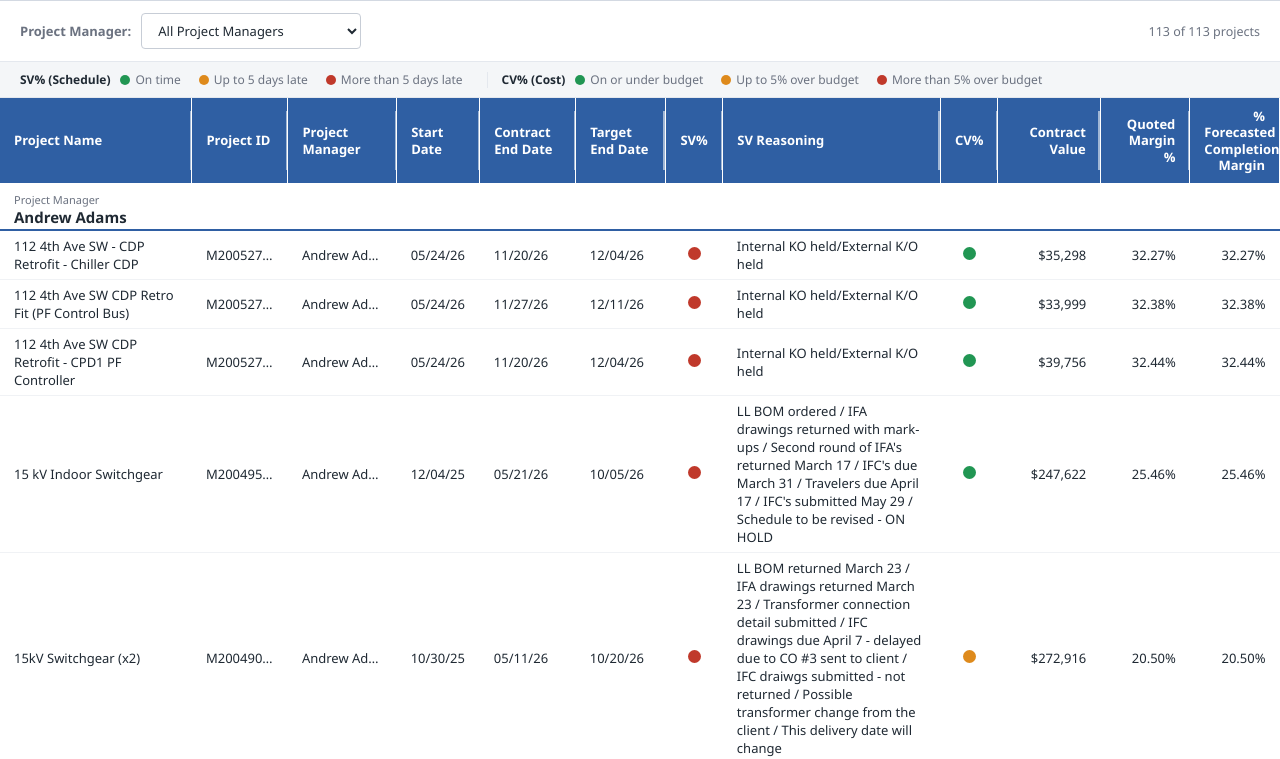
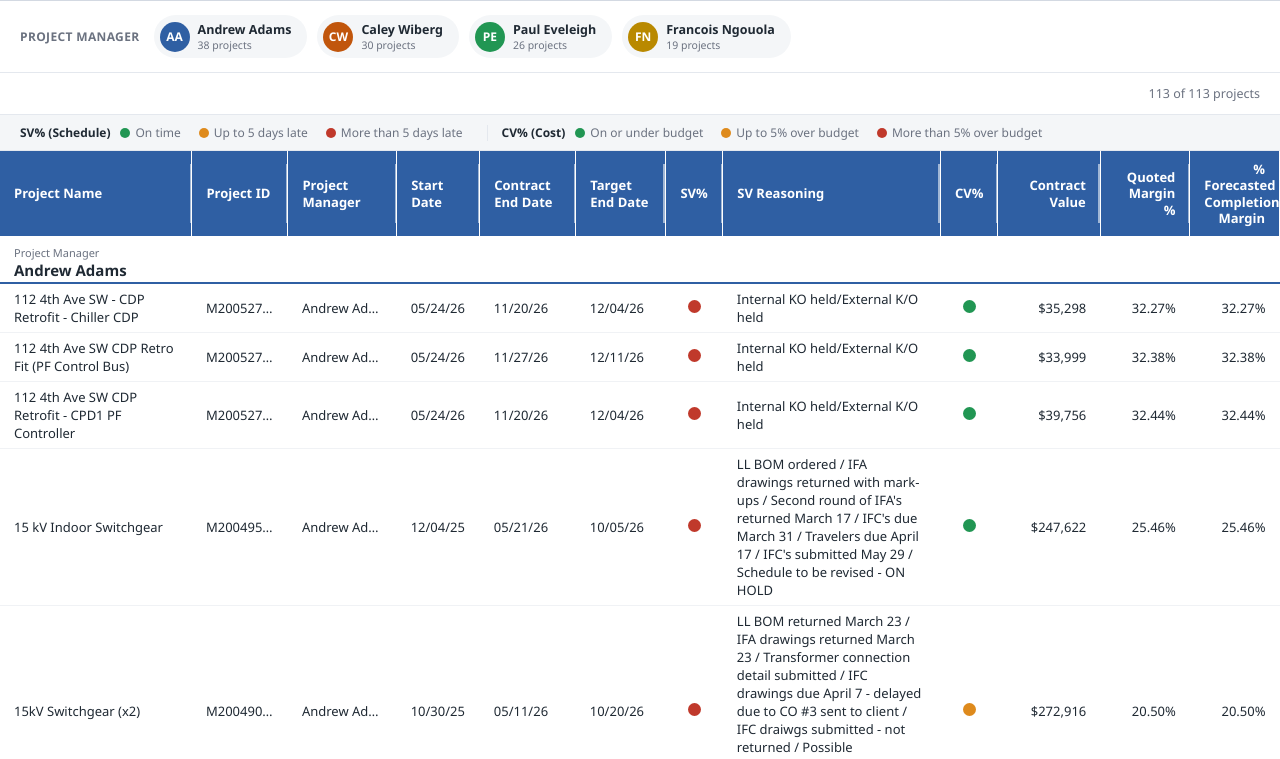
Before and after one commit to mdmit263/dashboard_projects_at_risk, a plain HTML site: page index.html in a window 1280 px wide. Shown: the part 68-827 px from the top of the page. Drawn offline with Linux system fonts and the light colour scheme.

Commit message:
Update index.html

```diff
--- a/index.html
+++ b/index.html
@@ -63,6 +63,27 @@
     font-size: 12.5px;
     color: var(--text-muted);
   }
+
+  .pm-toggle-row { display: flex; align-items: center; gap: 10px; padding: 14px 20px; background: white; border-bottom: 1px solid var(--border); flex-wrap: wrap; }
+  .pm-toggle-label { font-size: 12px; font-weight: 700; color: var(--text-muted); text-transform: uppercase; letter-spacing: 0.03em; margin-right: 4px; }
+  .pm-avatar {
+    display: flex; align-items: center; gap: 8px;
+    border: 2px solid transparent; border-radius: 999px;
+    padding: 4px 14px 4px 4px; cursor: pointer; user-select: none;
+    background: #F4F6F8; transition: all 0.15s;
+  }
+  .pm-avatar:hover { background: #EBF0F7; }
+  .pm-avatar.active { background: white; border-color: var(--pm-color); box-shadow: 0 1px 4px rgba(0,0,0,0.08); }
+  .pm-avatar .circle {
+    width: 30px; height: 30px; border-radius: 50%; background: var(--pm-color);
+    color: white; font-size: 12px; font-weight: 700; display: flex; align-items: center; justify-content: center;
+    flex-shrink: 0;
+  }
+  .pm-avatar .pm-name { font-size: 12.5px; font-weight: 600; color: var(--text); white-space: nowrap; }
+  .pm-avatar .pm-count { font-size: 10.5px; color: var(--text-muted); }
+  .pm-avatar.dimmed { opacity: 0.45; }
+  .pm-toggle-clear { margin-left: auto; font-size: 12px; color: var(--accent); cursor: pointer; font-weight: 600; display: none; }
+  .pm-toggle-clear.show { display: block; }
 
   .legend-bar {
     display: flex;
@@ -224,11 +245,12 @@
 <body>
 <div class="banner"><h1>Projects At Risk</h1></div>
 
+<div class="pm-toggle-row" id="pmToggleRow">
+  <span class="pm-toggle-label">Project Manager</span>
+  <span class="pm-toggle-clear" id="pmClear">Clear selection</span>
+</div>
+
 <div class="toolbar">
-  <label for="pmFilter">Project Manager:</label>
-  <select id="pmFilter">
-    <option value="">All Project Managers</option>
-  </select>
   <span class="count" id="rowCount"></span>
 </div>
 
@@ -281,22 +303,53 @@ function fmtVal(v){ return (v==null || v==='') ? '<span class="empty-val">\u2014
 function dot(color){ return `<span class="risk-dot ${color||'none'}"></span>`; }
 
 const tbody = document.getElementById('matrixBody');
-const pmFilter = document.getElementById('pmFilter');
 const rowCount = document.getElementById('rowCount');
 
-// Populate the dropdown from the data itself, preserving the same PM order already used for grouping
+// Preserve the same PM order already used for grouping
 const pmList = [];
 DATA.forEach(r => { if (!pmList.includes(r.pm)) pmList.push(r.pm); });
-pmList.forEach(pm => {
-  const opt = document.createElement('option');
-  opt.value = pm;
-  opt.textContent = pm;
-  pmFilter.appendChild(opt);
+
+const PM_COLORS = ['#2F5FA3','#C1560C','#219653','#B98900','#8E44AD','#C0392B'];
+const pmColorMap = {};
+pmList.forEach((pm,i)=>{ pmColorMap[pm] = PM_COLORS[i % PM_COLORS.length]; });
+
+function initials(name){
+  return (name||'').split(' ').filter(Boolean).map(w=>w[0]).join('').slice(0,2).toUpperCase();
+}
+
+const selectedPMs = new Set();
+const pmToggleRow = document.getElementById('pmToggleRow');
+pmList.forEach(pm=>{
+  const count = DATA.filter(r=>r.pm===pm).length;
+  const btn = document.createElement('div');
+  btn.className = 'pm-avatar';
+  btn.style.setProperty('--pm-color', pmColorMap[pm]);
+  btn.innerHTML = `<span class="circle">${initials(pm)}</span><span><div class="pm-name">${pm}</div><div class="pm-count">${count} projects</div></span>`;
+  btn.addEventListener('click', ()=>{
+    if (selectedPMs.has(pm)) selectedPMs.delete(pm);
+    else selectedPMs.add(pm);
+    renderMatrix();
+  });
+  pmToggleRow.appendChild(btn);
+});
+document.getElementById('pmClear').addEventListener('click', ()=>{
+  selectedPMs.clear();
+  renderMatrix();
 });
 
+function renderPMToggleStates(){
+  const anySelected = selectedPMs.size > 0;
+  document.querySelectorAll('.pm-avatar').forEach(btn=>{
+    const pm = btn.querySelector('.pm-name').textContent;
+    const isActive = selectedPMs.has(pm);
+    btn.classList.toggle('active', isActive);
+    btn.classList.toggle('dimmed', anySelected && !isActive);
+  });
+  document.getElementById('pmClear').classList.toggle('show', anySelected);
+}
+
 function renderMatrix(){
-  const selected = pmFilter.value;
-  const rows = selected ? DATA.filter(r => r.pm === selected) : DATA;
+  const rows = selectedPMs.size > 0 ? DATA.filter(r => selectedPMs.has(r.pm)) : DATA;
 
   tbody.innerHTML = '';
   let currentPM = null;
@@ -339,9 +392,9 @@ function renderMatrix(){
   });
 
   rowCount.textContent = rows.length + ' of ' + DATA.length + ' projects';
+  renderPMToggleStates();
 }
 
-pmFilter.addEventListener('change', renderMatrix);
 renderMatrix();
 
 // ===== Bottom scroll navigation buttons =====
```
